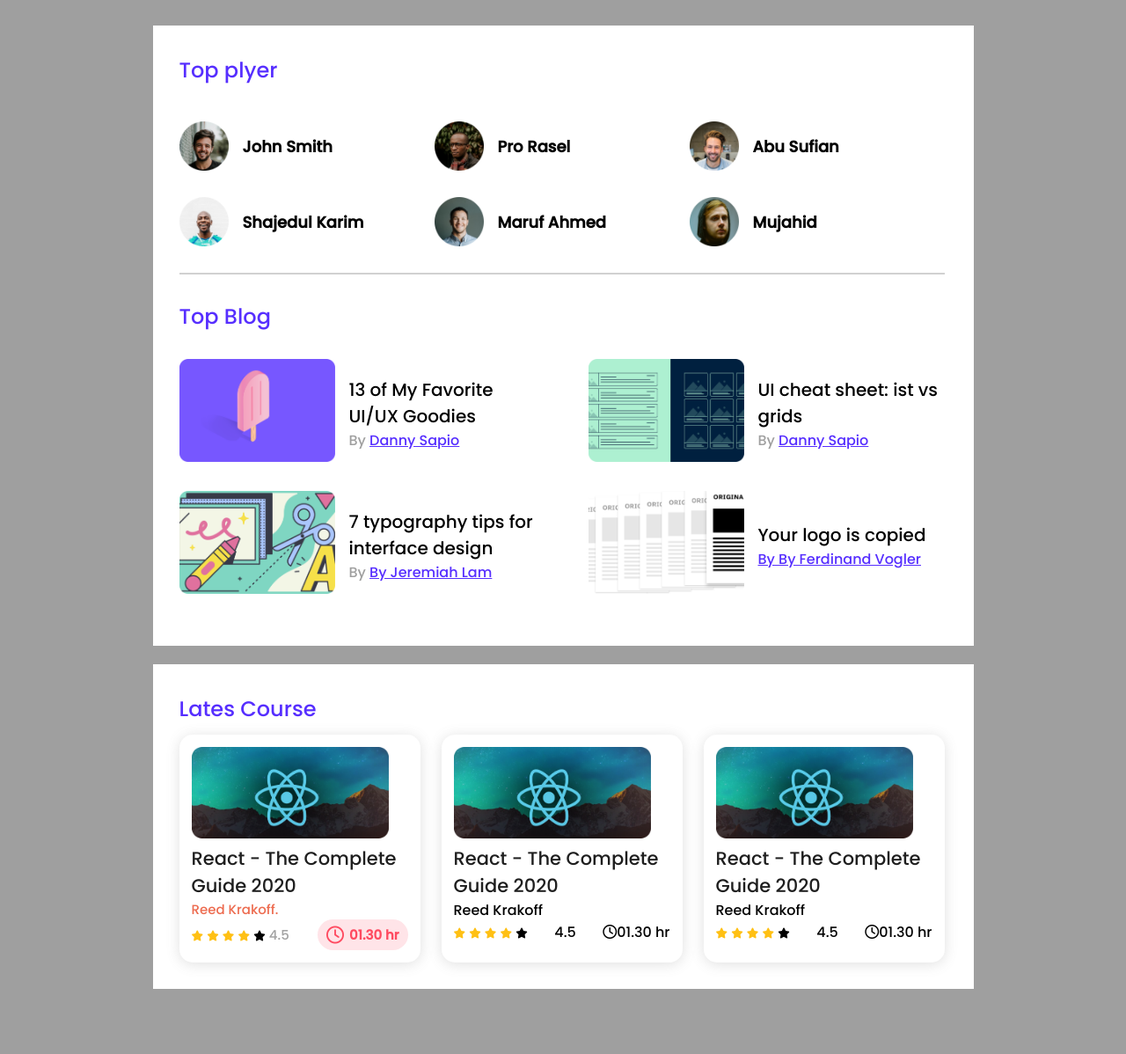
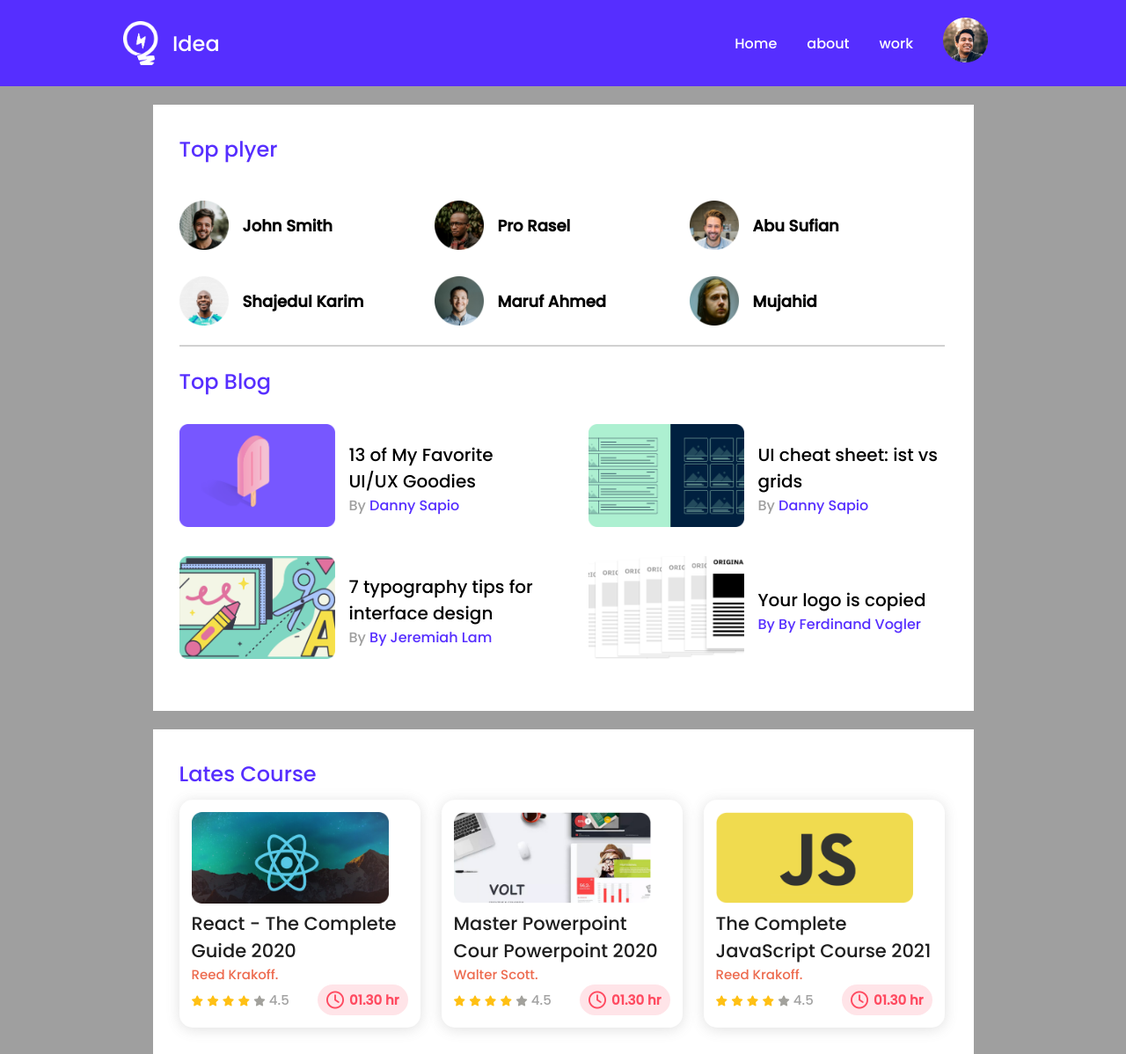
Before and after one commit to abudaudhossain/leader-board-css3, a plain HTML site: page index.html in a window 1280 px wide. Shown: the whole page at 88% size. Before the commit the page ends 1132 px from the top, so only its background shows below. Drawn offline with Linux system fonts and the light colour scheme.

Commit message:
add navbar

```diff
--- a/css/style.css
+++ b/css/style.css
@@ -2,6 +2,10 @@
 @import url('https://fonts.googleapis.com/css2?family=Poppins:wght@500&display=swap');
 
 /* common style  */
+*{
+    margin: 0;
+    padding: 0;
+}
 body{
     background: #9F9F9F;
     font-family: 'Poppins', sans-serif;
@@ -20,6 +24,12 @@ main{
 hr{
     border: 1px solid #D1D1D1;
 }
+ul li{
+    list-style: none;
+}
+a{
+    text-decoration: none;
+}
 p,
 h1,
 h2,
@@ -30,6 +40,50 @@ h6{
     margin: 0;
     padding: 0;
 }
+/* navbar style  */
+nav{
+    background: #562EFF;
+    padding: 20px 0;
+}
+nav .navbar-container{
+    width: 1000px;
+    display: flex;
+    align-items: center;
+    margin: 0 auto;
+
+}
+
+.navbar-brand{
+    display: flex;
+    align-items: center;
+    flex-basis: 250px;
+}
+.navbar-brand img{
+    width: 40px;
+    height:50px;
+}
+.navbar-brand .brand-titile{
+    font-size: 24px;
+    color: #fff;
+    font-weight: 500;
+    margin-left: 16px;
+}
+ul.manubar{
+    display: flex;
+    align-items: center;
+    flex-grow: 1;
+    justify-content: flex-end;
+}
+.nav-link a{
+    color: #fff;
+    font-weight: 400;
+    font-size: 16px;
+    padding: 5px 17px;
+}
+
+
+
+
 
 /*top  players style  */
 .top-players{
@@ -144,6 +198,10 @@ article.blog{
  .fa-star.filled{
      color: #FFC014;
  }
+ .fa-star.empty{
+     color: #85837dc2;
+ }
+
  .course-deration{
      background-color:#FFE4E8;
      padding: 6px 10px;
--- a/index.html
+++ b/index.html
@@ -17,7 +17,31 @@
 <body>
     <!-- header start -->
     <header>
+        <nav>
+            <div class="navbar-container">
+                <div class="navbar-brand">
+                    <img class="logo-img" src="./images/icons/logo.png" alt="logo">
+                    <span class="brand-titile">Idea</span>
+                </div>
+                <ul class="manubar">
+                    <li class="nav-link">
+                        <a href="">Home</a>
+                        </li>
+                    <li class="nav-link">
+                        <a href="">about</a>
+                    </li>
+                    <li class="nav-link">
+                        <a href="">work</a>
+                    </li>
+                    <li class="nav-link">
+                        <a href="">
+                            <img src="./images/icons/profile.png" alt="">
+                        </a>
+                    </li>
+                </ul>
+            </div>
 
+        </nav>
     </header>
     <!-- header end -->
 
@@ -131,50 +155,55 @@
                             </div>
                         </div>
                     </article>
+
                     <article class="course">
                         <div class="course-banner">
-                            <img src="images/courses/course-1.png" alt="" srcset="">
+                            <img src="images/courses/course-2.png" alt="" srcset="">
                         </div>
                         <div class="course-detail">
-                            <h3 class="course-title">React - The Complete Guide 2020</h3>
-                            <p class="pcourse-author">Reed Krakoff</p>
+                            <h3 class="course-title">Master Powerpoint Cour Powerpoint 2020 </h3>
+                            <p class="course-author">Walter Scott.</p>
                             <div class="course-info">
-                                <div>
+                                <div class="course-rating">
                                     <i class="fas fa-star filled"></i>
                                     <i class="fas fa-star filled"></i>
                                     <i class="fas fa-star filled"></i>
                                     <i class="fas fa-star filled"></i>
                                     <i class="fas fa-star empty"></i>
+                                    <span>4.5</span>
                                 </div>
-                                <p>4.5</p>
-                                <div>
+
+                                <div class="course-deration">
                                     <i class="far fa-clock"></i><span>01.30 hr</span>
                                 </div>
                             </div>
                         </div>
                     </article>
+
                     <article class="course">
                         <div class="course-banner">
-                            <img src="images/courses/course-1.png" alt="" srcset="">
+                            <img src="images/courses/course-3.png" alt="" srcset="">
                         </div>
                         <div class="course-detail">
-                            <h3 class="course-title">React - The Complete Guide 2020</h3>
-                            <p class="pcourse-author">Reed Krakoff</p>
+                            <h3 class="course-title">The Complete JavaScript Course 2021</h3>
+                            <p class="course-author">Reed Krakoff.</p>
                             <div class="course-info">
-                                <div>
+                                <div class="course-rating">
                                     <i class="fas fa-star filled"></i>
                                     <i class="fas fa-star filled"></i>
                                     <i class="fas fa-star filled"></i>
                                     <i class="fas fa-star filled"></i>
                                     <i class="fas fa-star empty"></i>
+                                    <span>4.5</span>
                                 </div>
-                                <p>4.5</p>
-                                <div>
+
+                                <div class="course-deration">
                                     <i class="far fa-clock"></i><span>01.30 hr</span>
                                 </div>
                             </div>
                         </div>
                     </article>
+
                 </div>
 
             </div>
```
